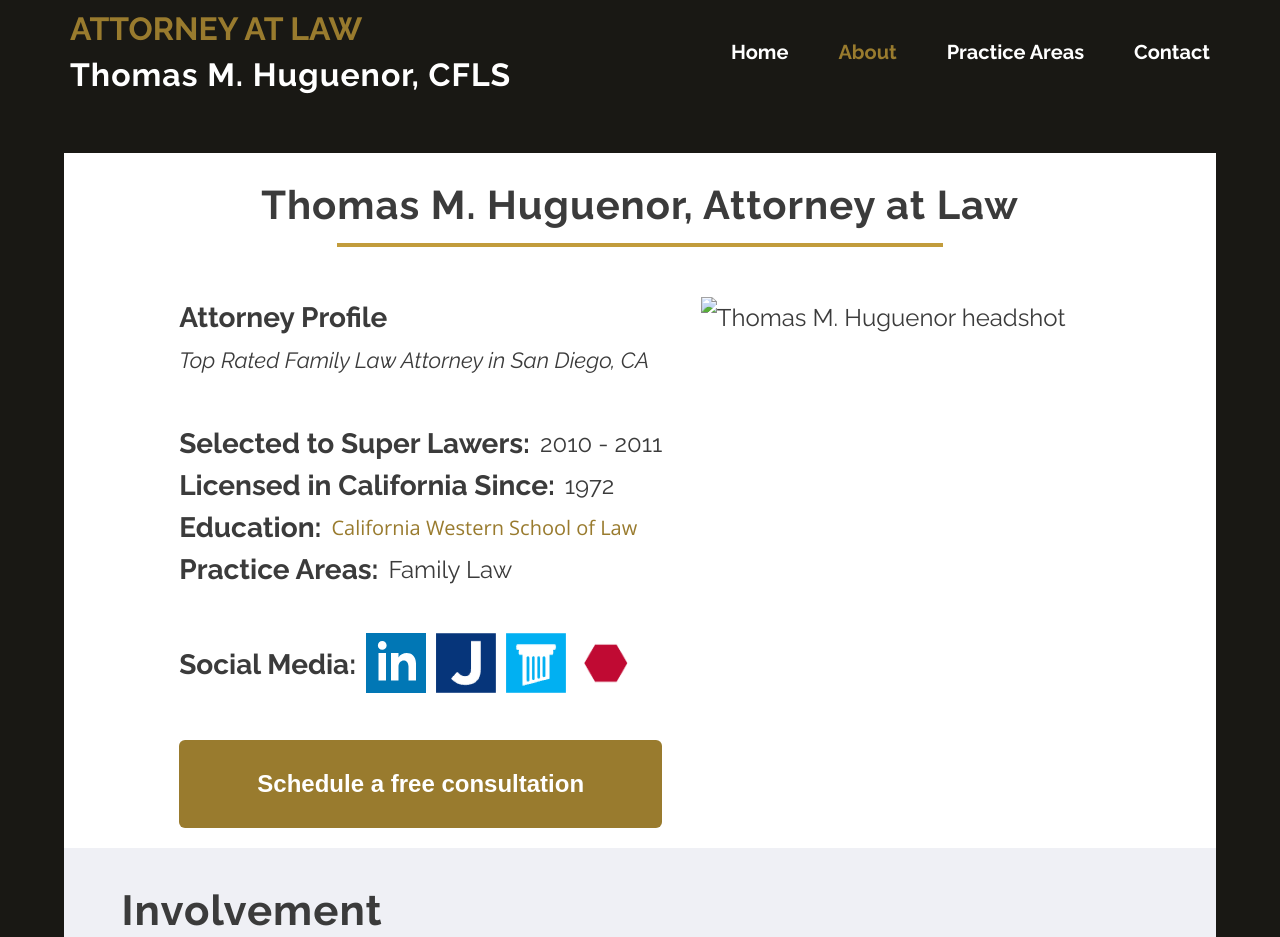
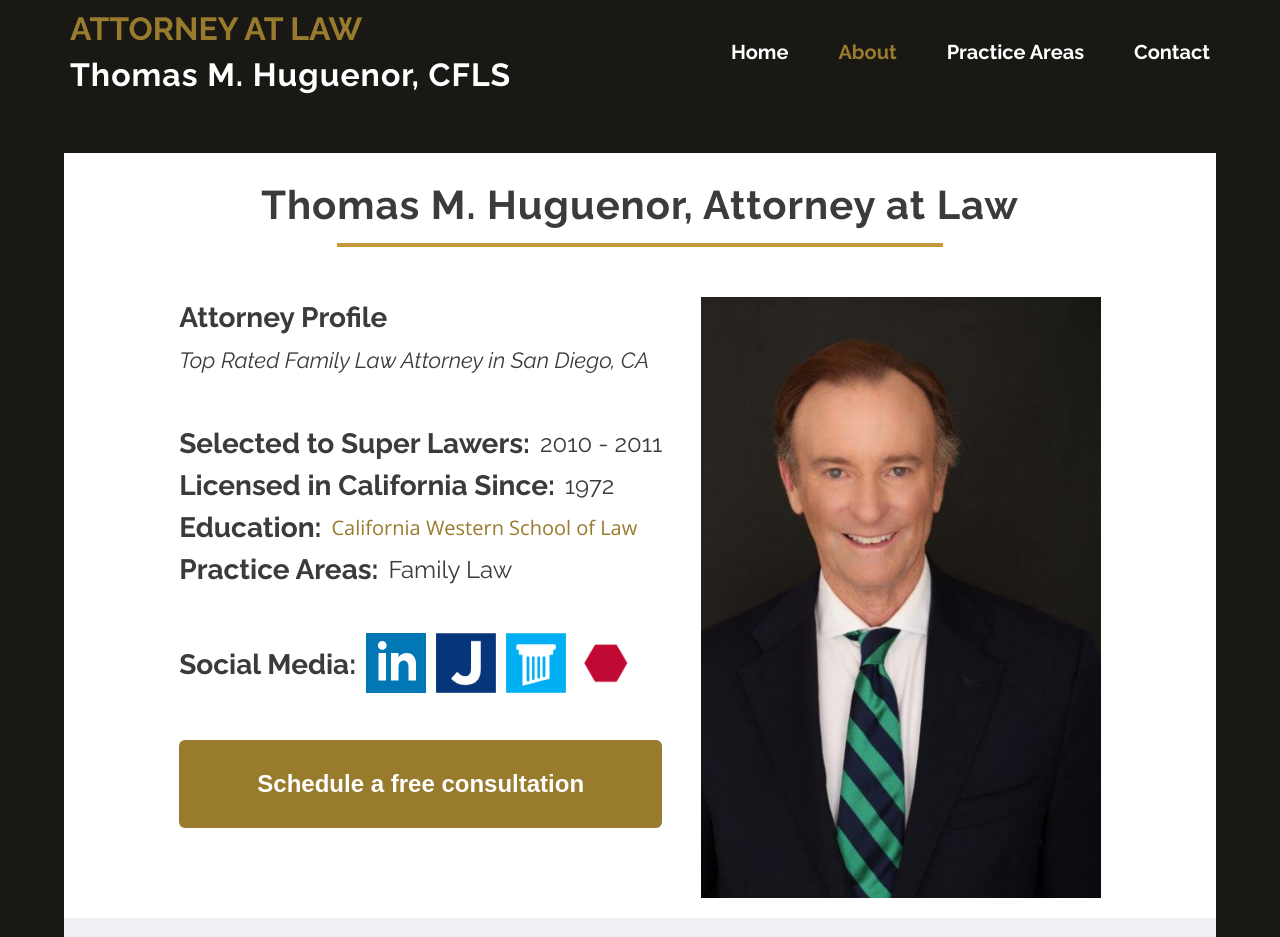
Before and after one commit to webdevbyxd/Thomas2, a plain HTML site: page about/index.html in a window 1280 px wide. Shown: the top 937 px of the page. Drawn offline with nearby package versions, Linux system fonts and the light colour scheme.

Commit message:
Update index.html

```diff
--- a/about/index.html
+++ b/about/index.html
@@ -130,7 +130,7 @@
                     </button>
                 </a>
             </section>
-            <img class="headshot2" src="../images/headshott.jpg" alt="Thomas M. Huguenor headshot">
+            <img class="headshot2" src="../images/headshotL.jpg" alt="Thomas M. Huguenor headshot">
         </article>
     </div>
 
```
